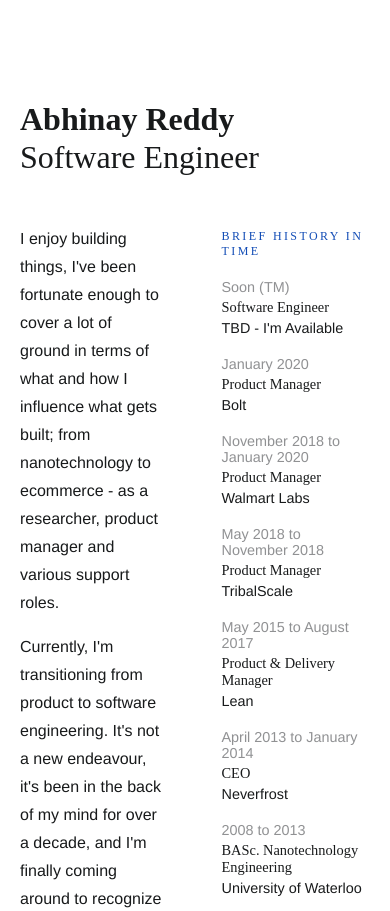
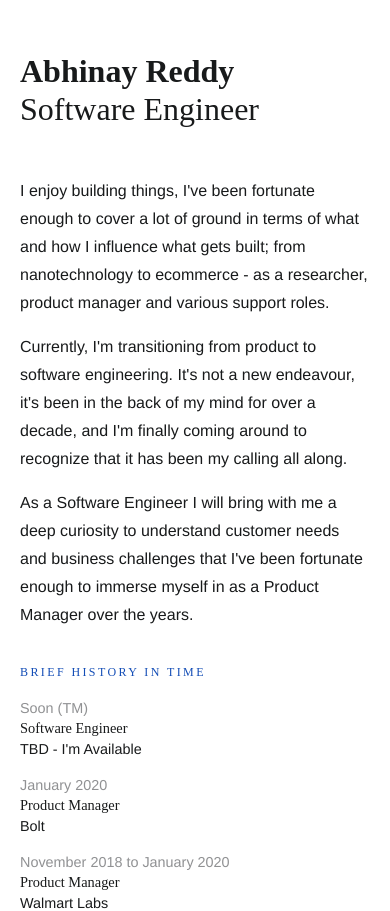
Before and after one commit to xprmnts/blog-v1, a React (Create React App) app: page / in a window 390 px wide. Shown: the top 911 px of the page. Built offline with nearby package versions, Linux system fonts and the light colour scheme.

Commit message:
added responsive css through media queries

```diff
--- a/src/css/header.css
+++ b/src/css/header.css
@@ -7,3 +7,13 @@
     padding: 0;
     font-size: 2em;
 }
+
+@media screen and (max-width: 768px) {
+    .page-title {
+        margin: 32px 0 32px 0;
+    }
+    .column .left {
+        width: 100%;
+        padding-right: 0;
+    }
+}
--- a/src/css/main.css
+++ b/src/css/main.css
@@ -92,3 +92,14 @@ h4 a:hover {
     padding-left: 30px;
     box-sizing: border-box;
 }
+
+@media screen and (max-width: 768px) {
+    .column .left {
+        width: 100%;
+        padding-right: 0;
+    }
+    .column .right {
+        width: 100%;
+        padding-left: 0;
+    }
+}
```
Also changed, not shown: 1 other file (tests, documents, lock files or other folders).
